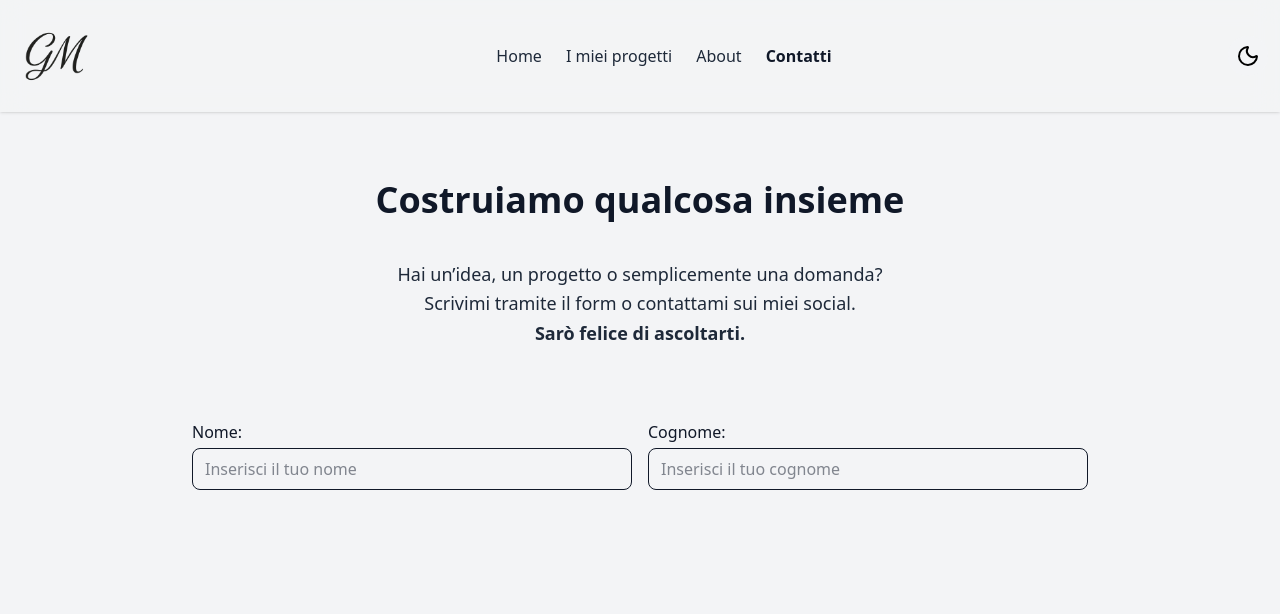
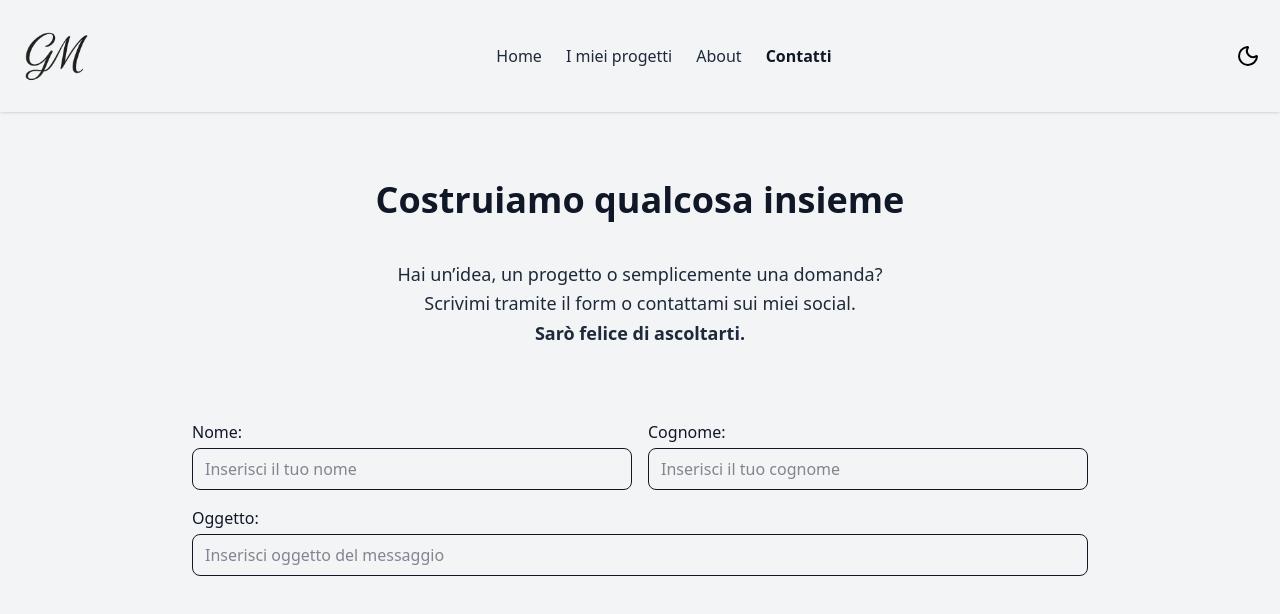
Before and after one commit to giorgiameffe/giorgiameffe-portfolio, a React (Vite) app: page /contacts in a window 1280 px wide. Shown: the top 614 px of the page. Built offline with nearby package versions, Linux system fonts and the light colour scheme; a web font is replaced by a local one.

Commit message:
feat: add object input

```diff
--- a/src/components/ContactForm.tsx
+++ b/src/components/ContactForm.tsx
@@ -6,7 +6,7 @@ interface FormData {
     firstName: string;
     lastName: string;
     email: string;
-    subject: string;
+    object: string;
     message: string;
 }
 
@@ -16,7 +16,7 @@ const ContactForm: React.FC = () => {
         firstName: "",
         lastName: "",
         email: "",
-        subject: "",
+        object: "",
         message: ""
     })
 
@@ -42,7 +42,7 @@ const ContactForm: React.FC = () => {
                 {/* Nome */}
                 <div className="flex-1 mb-4 lg:mb-0">
                     <div className="flex items-center mb-1">
-                        <label htmlFor="firstName" className="font-medium mr-2">Nome:</label>
+                        <label htmlFor="firstName" className="font-medium">Nome:</label>
                     </div>
                     <input
                         type="text"
@@ -52,14 +52,14 @@ const ContactForm: React.FC = () => {
                         value={formData.firstName}
                         onChange={handleChange}
                         required
-                        className="w-full border rounded-lg px-3 py-2 focus:outline-none focus:ring-2 focus:ring-blue-500"
+                        className="w-full border rounded-lg px-3 py-2"
                     />
                 </div>
 
                 {/* Cognome */}
-                <div className="flex-1">
+                <div className="flex-1 mb-4">
                     <div className="flex items-center mb-1">
-                        <label htmlFor="lastName" className="font-medium mr-2">Cognome:</label>
+                        <label htmlFor="lastName" className="font-medium">Cognome:</label>
                     </div>
                     <input
                         type="text"
@@ -69,10 +69,24 @@ const ContactForm: React.FC = () => {
                         value={formData.lastName}
                         onChange={handleChange}
                         required
-                        className="w-full border rounded-lg px-3 py-2 focus:outline-none focus:ring-2 focus:ring-blue-500"
+                        className="w-full border rounded-lg px-3 py-2"
                     />
                 </div>
             </div>
+
+            {/* Oggetto del messaggio */}
+
+            <label htmlFor="object" className="font-medium">Oggetto:</label>
+            <input
+                type="text"
+                id="subject"
+                name="subject"
+                placeholder="Inserisci oggetto del messaggio"
+                value={formData.object}
+                onChange={handleChange}
+                required
+                className="w-full border rounded-lg px-3 py-2 mt-1"
+            />
 
         </form>
     )
```
